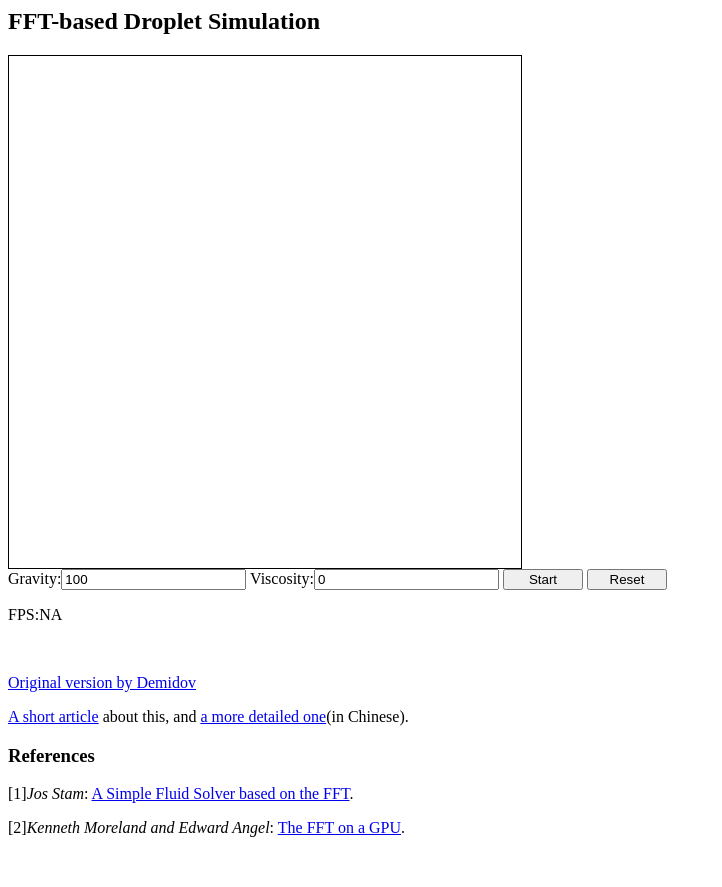
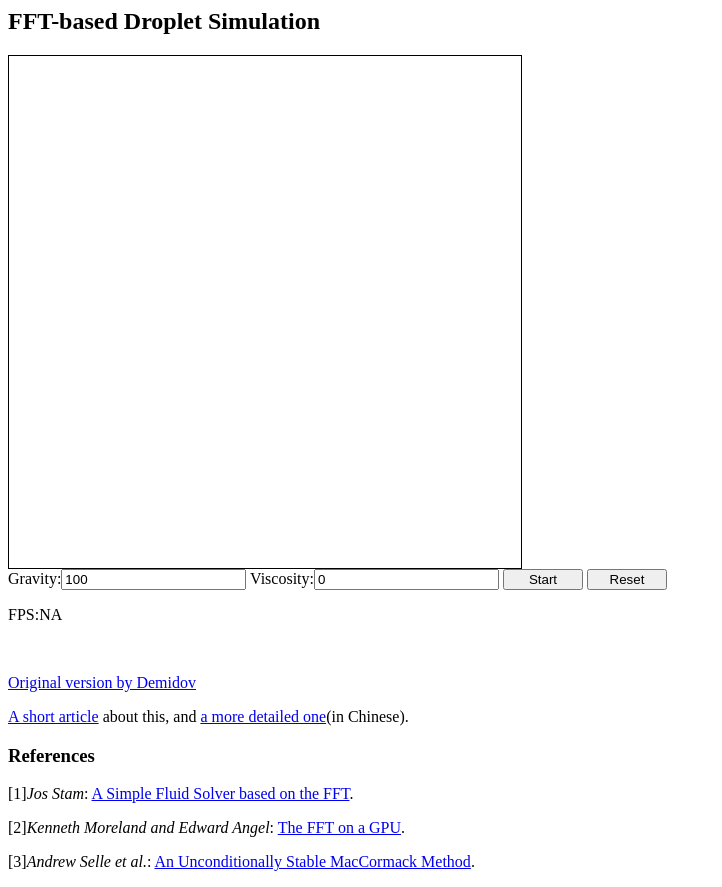
Before and after one commit to wildabc/wildabc.github.com, a plain HTML site: page WebGL/FFTDroplet.html in a window 1280 px wide. Shown: the whole page, without its empty margins (0-722 px from the left). Before the commit the page ends 853 px from the top, so only its background shows below. Drawn offline with Linux system fonts and the light colour scheme.

Commit message:
add reference to MacCormack method

```diff
--- a/WebGL/FFTDroplet.html
+++ b/WebGL/FFTDroplet.html
@@ -696,4 +696,5 @@ function setViscosity(){
 	<h3>References</h3>
 	<p>[1]<i>Jos Stam</i>: <a href="http://www.dgp.toronto.edu/people/stam/reality/Research/pub.html">A Simple Fluid Solver based on the FFT</a>.</p>
 	<p>[2]<i>Kenneth Moreland and Edward Angel</i>: <a href="http://www.sandia.gov/~kmorel/documents/fftgpu">The FFT on a GPU</a>.</p>
+	<p>[3]<i>Andrew Selle et al.</i>: <a href="http://physbam.stanford.edu/~aselle/papers/7/">An Unconditionally Stable MacCormack Method</a>.</p>
 </body>
```
